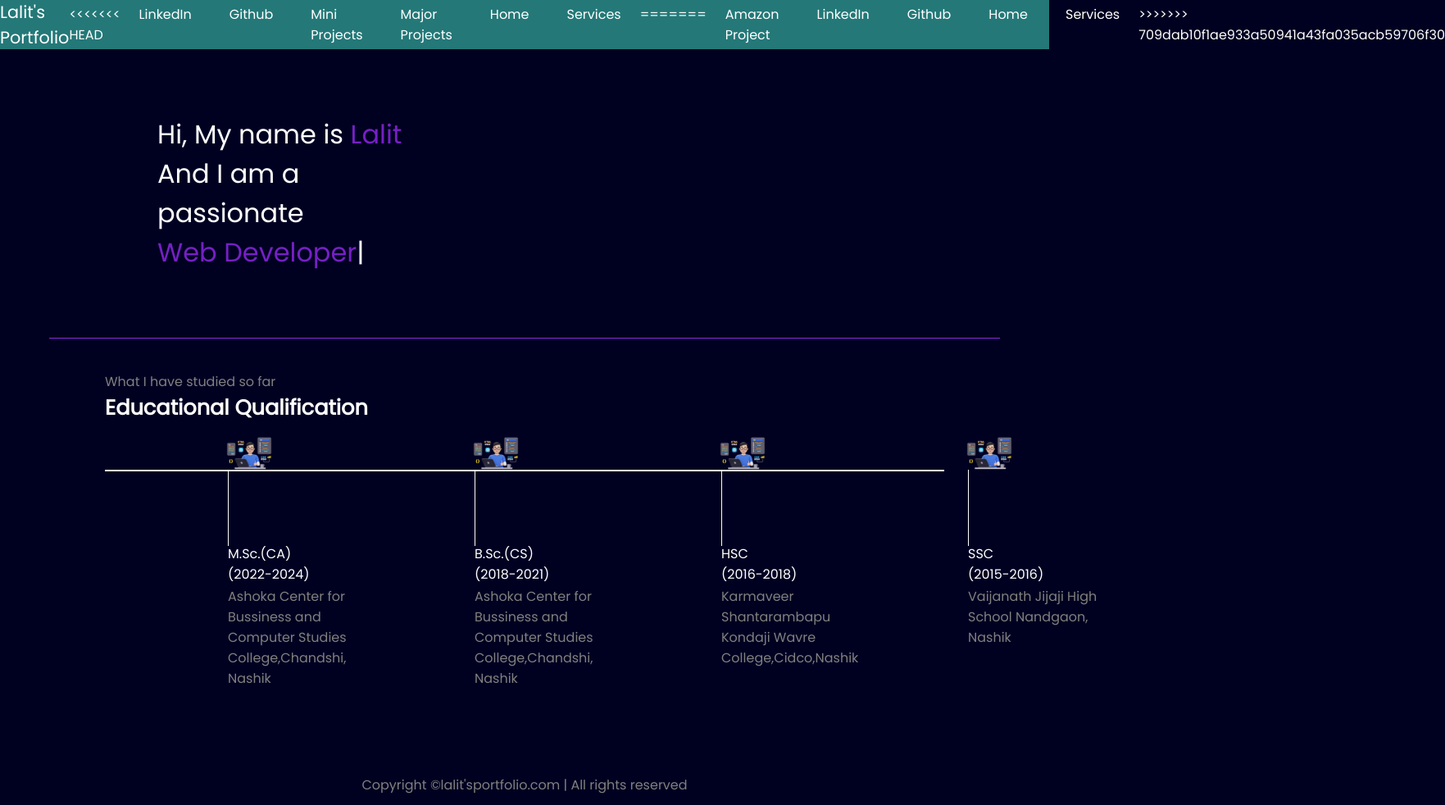
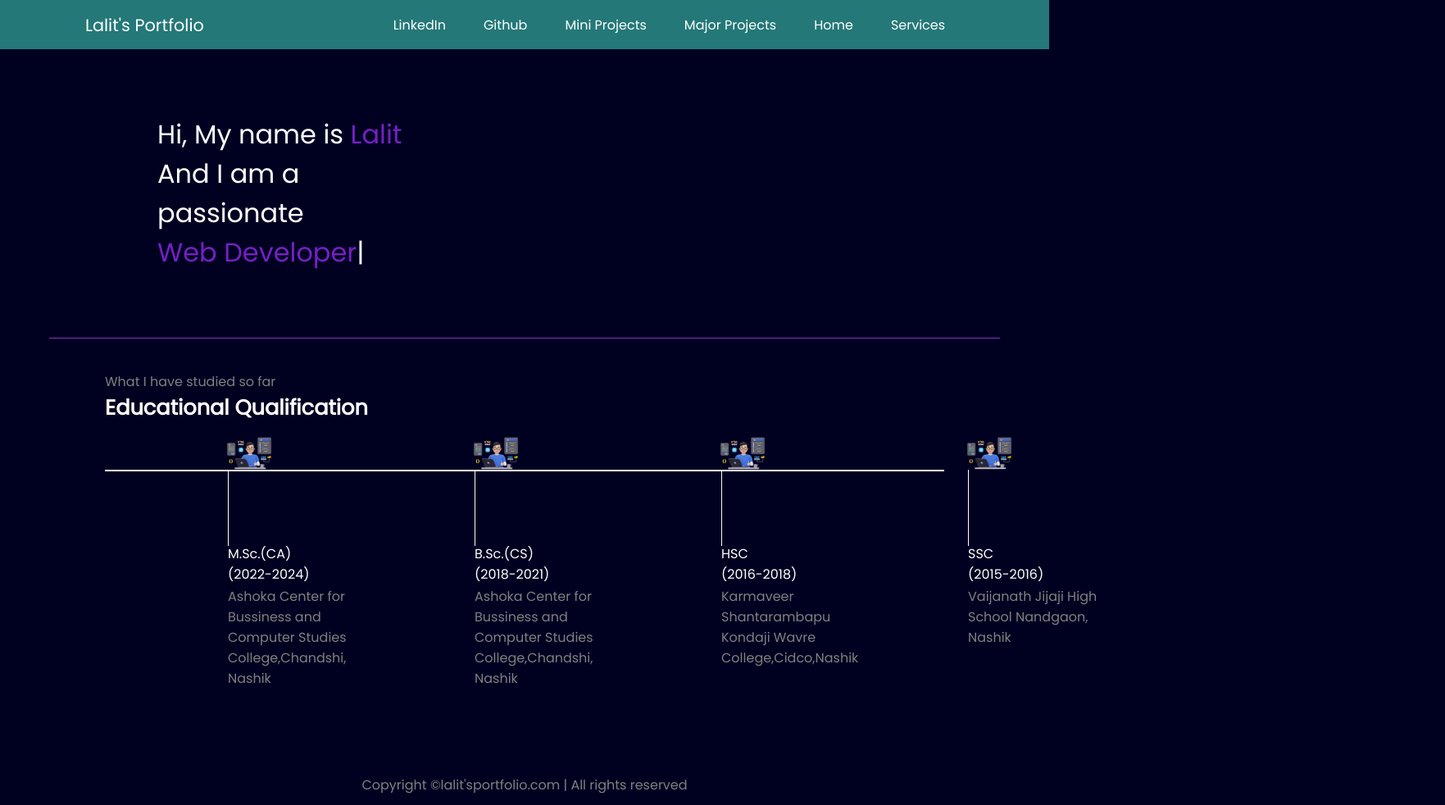
Before and after one commit to lalit-2001/PORTFOLIO, a plain HTML site: page index.html in a window 1280 px wide. Shown: the whole page at 82% size, 1763 px wide, since content can reach past the window. Drawn offline with nearby package versions, Linux system fonts and the light colour scheme.

Commit message:
made new list

```diff
--- a/index.html
+++ b/index.html
@@ -240,7 +240,7 @@
             <div class="left">Lalit's Portfolio</div>
             <div class="right">
                 <ul>
-<<<<<<< HEAD
+
 
                     <li><a href="https://www.linkedin.com/in/lalitshewale01/">LinkedIn</a></li>
                     <li><a href="https://github.com/lalit-2001">Github</a></li>
@@ -263,13 +263,7 @@
                     </li>
                     <li><a href="https://lalit-2001.github.io/PORTFOLIO/">Home</a></li>
                     <li><a href="/">Services</a></li>
-=======
-                    <li> <a href="https://lalit-2001.github.io/Amazon-clone/">Amazon Project</a></li>
-                     <li><a href="https://www.linkedin.com/in/lalitshewale01/">LinkedIn</a></li>
-                    <li> <a href="https://github.com/lalit-2001">Github</a></li>
-                    <li> <a href="https://lalit-2001.github.io/PORTFOLIO/">Home</a></li>
-                    <li> <a href="/">Services</a></li>
->>>>>>> 709dab10f1ae933a50941a43fa035acb59706f30
+
                 </ul>
             </div>
         </nav>
```
